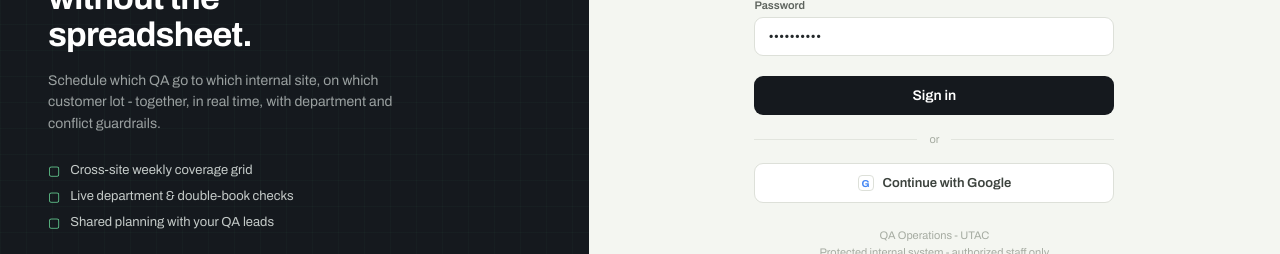
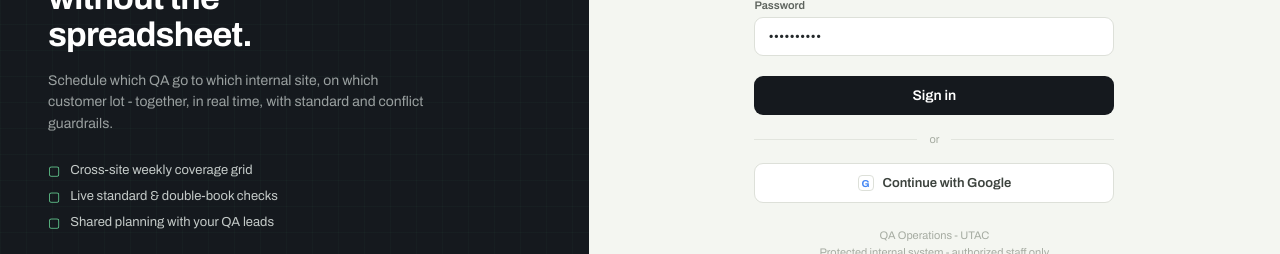
Before and after one commit to error-rer/Calendar-QA, a React (Vite) app: page / in a window 1280 px wide. Shown: the part 340-594 px from the top of the page. Built offline with nearby package versions, Linux system fonts and the light colour scheme; no server answers.

Commit message:
Update terminology: Replace Department with Standard and Type with Audit Type across UI

```diff
--- a/src/components/Admin.tsx
+++ b/src/components/Admin.tsx
@@ -115,7 +115,7 @@ function EngineersTable({ vm }: { vm: VM }) {
             onToggle={vm.toggleAdminFilterSite}
           />
           <AdminFilterDropdown
-            label="Department"
+            label="Standard"
             count={vm.adminFilterDept.length}
             selected={vm.adminFilterDept}
             items={vm.adminDeptOptions.map((d) => ({ value: d, label: d }))}
@@ -141,7 +141,7 @@ function EngineersTable({ vm }: { vm: VM }) {
       ))}
       {vm.adminEngineers.length === 0 && (
         <div style={css('padding:24px;text-align:center;font-size:12.5px;color:#8a9088;font-style:italic')}>
-          No auditors match the selected site/department filters.
+          No auditors match the selected site/standard filters.
         </div>
       )}
     </div>
@@ -210,7 +210,7 @@ function DepartmentEditor({ vm }: { vm: VM }) {
     <div style={css('background:#fff;border:1px solid #e2e5de;border-radius:12px;overflow:hidden')}>
       <div style={css('display:flex;align-items:center;justify-content:space-between;padding:13px 18px;border-bottom:1px solid #eef1ea')}>
         <div style={css('font-size:13px;font-weight:700')}>
-          Department <span style={css('color:#9aa097;font-weight:500')}>· {totalCount}</span>
+          Standard <span style={css('color:#9aa097;font-weight:500')}>· {totalCount}</span>
         </div>
       </div>
 
@@ -227,7 +227,7 @@ function DepartmentEditor({ vm }: { vm: VM }) {
                 <button onClick={() => vm.removeInternalDepartmentOption(v)} style={css('background:none;border:none;cursor:pointer;color:#9aa097;font-size:12px;padding:2px;line-height:1')}>✕</button>
               </div>
             ))}
-            {vm.internalDepartmentOptions.length === 0 && <span style={css('font-size:12px;color:#a6aca2;font-style:italic')}>No internal audit departments yet.</span>}
+            {vm.internalDepartmentOptions.length === 0 && <span style={css('font-size:12px;color:#a6aca2;font-style:italic')}>No internal audit standards yet.</span>}
           </div>
           <div style={css('display:flex;gap:8px')}>
             <input
@@ -255,7 +255,7 @@ function DepartmentEditor({ vm }: { vm: VM }) {
                 <button onClick={() => vm.removeCustomerDepartmentOption(v)} style={css('background:none;border:none;cursor:pointer;color:#9aa097;font-size:12px;padding:2px;line-height:1')}>✕</button>
               </div>
             ))}
-            {vm.customerDepartmentOptions.length === 0 && <span style={css('font-size:12px;color:#a6aca2;font-style:italic')}>No customer departments yet.</span>}
+            {vm.customerDepartmentOptions.length === 0 && <span style={css('font-size:12px;color:#a6aca2;font-style:italic')}>No customer standards yet.</span>}
           </div>
           <div style={css('display:flex;gap:8px')}>
             <input
--- a/src/components/AppointmentFormFields.tsx
+++ b/src/components/AppointmentFormFields.tsx
@@ -987,9 +987,9 @@ export function AppointmentFormFields({
         <div style={css('padding:14px;border:1px solid #e8ebe4;border-radius:10px;background:#fafbf9')}>
           <div style={css("font-family:'IBM Plex Mono',monospace;font-size:9.5px;font-weight:600;color:#6a706a;letter-spacing:.5px;margin-bottom:12px")}>CUSTOMER</div>
           <div style={css('display:grid;grid-template-columns:1fr 1fr;gap:14px')}>
-            {/* 1. DEPARTMENT */}
+            {/* 1. STANDARD */}
             <div style={fld}>
-              <label htmlFor={id('department1')} style={lbl}>DEPARTMENT</label>
+              <label htmlFor={id('department1')} style={lbl}>STANDARD</label>
               <select
                 id={id('department1')}
                 value={v.department1}
@@ -1002,7 +1002,7 @@ export function AppointmentFormFields({
                 }}
                 style={sel}
               >
-                <option value="">Select department...</option>
+                <option value="">Select standard...</option>
                 {customerDepartmentOptions.map((d) => <option key={d} value={d}>{d}</option>)}
               </select>
             </div>
@@ -1103,9 +1103,9 @@ export function AppointmentFormFields({
         <div style={css('padding:14px;border:1px solid #e8ebe4;border-radius:10px;background:#fafbf9')}>
           <div style={css("font-family:'IBM Plex Mono',monospace;font-size:9.5px;font-weight:600;color:#6a706a;letter-spacing:.5px;margin-bottom:12px")}>INTERNAL AUDIT</div>
           <div style={css('display:grid;grid-template-columns:1fr 1fr;gap:14px')}>
-            {/* 1. DEPARTMENT */}
+            {/* 1. STANDARD */}
             <div style={fld}>
-              <label htmlFor={id('department2')} style={lbl}>DEPARTMENT</label>
+              <label htmlFor={id('department2')} style={lbl}>STANDARD</label>
               <select
                 id={id('department2')}
                 value={v.department2}
@@ -1117,7 +1117,7 @@ export function AppointmentFormFields({
                 }}
                 style={sel}
               >
-                <option value="">Select department...</option>
+                <option value="">Select standard...</option>
                 {internalDepartmentOptions.map((d) => <option key={d} value={d}>{d}</option>)}
               </select>
             </div>
--- a/src/components/DetailPanel.tsx
+++ b/src/components/DetailPanel.tsx
@@ -39,7 +39,7 @@ export function DetailPanel({ vm: _vm }: { vm: VM }) {
                 ) : null}
                 {detail.department1 ? (
                   <div style={css('font-size:11.5px;color:#5c625c')}>
-                    Department: <span style={css('color:#3c423d')}>{detail.department1}</span>
+                    Standard: <span style={css('color:#3c423d')}>{detail.department1}</span>
                   </div>
                 ) : null}
               </>
@@ -57,7 +57,7 @@ export function DetailPanel({ vm: _vm }: { vm: VM }) {
                 ) : null}
                 {detail.department2 ? (
                   <div style={css('font-size:11.5px;color:#5c625c')}>
-                    Department: <span style={css('color:#3c423d')}>{detail.department2}</span>
+                    Standard: <span style={css('color:#3c423d')}>{detail.department2}</span>
                   </div>
                 ) : null}
               </>
--- a/src/components/EngineerModal.tsx
+++ b/src/components/EngineerModal.tsx
@@ -12,7 +12,7 @@ export function EngineerModal({ vm }: { vm: VM }) {
         <div style={css('padding:16px 20px;border-bottom:1px solid #eef1ea;display:flex;align-items:center;justify-content:space-between')}>
           <div>
             <div style={css('font-size:15px;font-weight:700;letter-spacing:-.2px')}>{vm.engEditingId ? 'Edit Auditor' : 'New Auditor'}</div>
-            <div style={css('font-size:11.5px;color:#8a9088;margin-top:1px')}>{vm.engEditingId ? 'Edit auditor roster details and department assignments.' : 'Adds an auditor to the roster and schedule.'}</div>
+            <div style={css('font-size:11.5px;color:#8a9088;margin-top:1px')}>{vm.engEditingId ? 'Edit auditor roster details and standard assignments.' : 'Adds an auditor to the roster and schedule.'}</div>
           </div>
           <HButton onClick={vm.closeEngForm} style={css('width:28px;height:28px;border:1px solid #e2e5de;background:#fff;border-radius:7px;cursor:pointer;color:#6a706a;font-size:14px')} hover={{ background: '#f1f3ee' }}>✕</HButton>
         </div>
@@ -33,7 +33,7 @@ export function EngineerModal({ vm }: { vm: VM }) {
           </div>
 
           <div>
-            <label style={css('font-size:11px;font-weight:600;color:#5c625c;display:block;margin-bottom:8px')}>Department</label>
+            <label style={css('font-size:11px;font-weight:600;color:#5c625c;display:block;margin-bottom:8px')}>Standard</label>
             <div style={css('display:flex;flex-direction:column;gap:12px')}>
               <div>
                 <div style={css("font-family:'IBM Plex Mono',monospace;font-size:9px;font-weight:600;color:#9aa097;letter-spacing:.5px;margin-bottom:5px")}>INTERNAL AUDIT</div>
--- a/src/components/Login.tsx
+++ b/src/components/Login.tsx
@@ -28,11 +28,11 @@ export function Login({ vm }: { vm: VM }) {
                 Plan site coverage<br />without the spreadsheet.
               </div>
               <div style={css('font-size:14px;line-height:1.55;color:#9aa0a0')}>
-                Schedule which QA go to which internal site, on which customer lot - together, in real time, with department and conflict guardrails.
+                Schedule which QA go to which internal site, on which customer lot - together, in real time, with standard and conflict guardrails.
               </div>
               <div style={css('display:flex;flex-direction:column;gap:11px;margin-top:28px')}>
                 <div style={css('display:flex;align-items:center;gap:10px;font-size:13px;color:#c4cac8')}><span style={css('color:#6fe3a0')}>▢</span>Cross-site weekly coverage grid</div>
-                <div style={css('display:flex;align-items:center;gap:10px;font-size:13px;color:#c4cac8')}><span style={css('color:#6fe3a0')}>▢</span>Live department &amp; double-book checks</div>
+                <div style={css('display:flex;align-items:center;gap:10px;font-size:13px;color:#c4cac8')}><span style={css('color:#6fe3a0')}>▢</span>Live standard &amp; double-book checks</div>
                 <div style={css('display:flex;align-items:center;gap:10px;font-size:13px;color:#c4cac8')}><span style={css('color:#6fe3a0')}>▢</span>Shared planning with your QA leads</div>
               </div>
             </div>
--- a/src/components/Schedule.tsx
+++ b/src/components/Schedule.tsx
@@ -224,13 +224,13 @@ function ApptCard({ chip }: { chip: any }) {
                 {chip.endCustomer && <div>End customer: <span style={css('color:#3c423d')}>{chip.endCustomer}</span></div>}
                 {chip.apptPurpose && <div>Purpose: <span style={css('color:#3c423d')}>{chip.apptPurpose}</span></div>}
                 {chip.auditor && <div>Auditor: <span style={css('color:#3c423d')}>{chip.auditor}</span></div>}
-                {chip.department && <div>Department: <span style={css('color:#3c423d')}>{chip.department}</span></div>}
+                {chip.department && <div>Standard: <span style={css('color:#3c423d')}>{chip.department}</span></div>}
               </>
             ) : (
               <>
                 {chip.area && <div>Area: <span style={css('color:#15191e;font-weight:600')}>{chip.area}</span></div>}
                 {chip.auditor && <div>Auditor: <span style={css('color:#3c423d')}>{chip.auditor}</span></div>}
-                {chip.department && <div>Department: <span style={css('color:#3c423d')}>{chip.department}</span></div>}
+                {chip.department && <div>Standard: <span style={css('color:#3c423d')}>{chip.department}</span></div>}
               </>
             )}
           </div>
@@ -395,9 +395,9 @@ function Sidebar({ vm }: { vm: VM }) {
           )}
         </div>
         <div style={css('display:flex;flex-direction:column;gap:6px')}>
-          <MultiSelect label="Type" items={vm.apptTypeOptions} selected={vm.filterApptType} onToggle={vm.toggleFilterApptType} />
+          <MultiSelect label="Audit Type" items={vm.apptTypeOptions} selected={vm.filterApptType} onToggle={vm.toggleFilterApptType} />
           <MultiSelect label="Auditor" items={vm.employeeOptions.filter((o) => o.value).map((o) => ({ value: o.value, label: o.label }))} selected={vm.filterEmp} onToggle={vm.toggleFilterEmp} />
-          <MultiSelect label="Department" items={[...vm.customerTopicOptions, ...vm.internalTopicOptions].map((o) => ({ value: o, label: o }))} selected={vm.filterAuditTopic} onToggle={vm.toggleFilterAuditTopic} />
+          <MultiSelect label="Standard" items={[...vm.customerTopicOptions, ...vm.internalTopicOptions].map((o) => ({ value: o, label: o }))} selected={vm.filterAuditTopic} onToggle={vm.toggleFilterAuditTopic} />
           <MultiSelect label="Site" items={vm.siteOptions.filter((o) => o.value).map((o) => ({ value: o.value, label: o.label }))} selected={vm.filterSite} onToggle={vm.toggleFilterSite} />
           <MultiSelect label="Customer" items={vm.companyNames.map((o) => ({ value: o, label: o }))} selected={vm.filterCompany} onToggle={vm.toggleFilterCompany} />
           <MultiSelect label="Purpose" items={vm.auditTypes.map((o) => ({ value: o, label: o }))} selected={vm.filterAuditType} onToggle={vm.toggleFilterAuditType} />
@@ -641,13 +641,13 @@ function SearchRowItem({ dateLabel, chip, isLast }: { dateLabel: string; chip: a
                 {chip.endCustomer && <div>End customer: <span style={css('color:#3c423d')}>{chip.endCustomer}</span></div>}
                 {chip.apptPurpose && <div>Purpose: <span style={css('color:#3c423d')}>{chip.apptPurpose}</span></div>}
                 {chip.auditor && <div>Auditor: <span style={css('color:#3c423d')}>{chip.auditor}</span></div>}
-                {chip.department && <div>Department: <span style={css('color:#3c423d')}>{chip.department}</span></div>}
+                {chip.department && <div>Standard: <span style={css('color:#3c423d')}>{chip.department}</span></div>}
               </>
             ) : (
               <>
                 {chip.area && <div>Area: <span style={css('color:#15191e;font-weight:600')}>{chip.area}</span></div>}
                 {chip.auditor && <div>Auditor: <span style={css('color:#3c423d')}>{chip.auditor}</span></div>}
-                {chip.department && <div>Department: <span style={css('color:#3c423d')}>{chip.department}</span></div>}
+                {chip.department && <div>Standard: <span style={css('color:#3c423d')}>{chip.department}</span></div>}
               </>
             )}
           </div>
--- a/src/useScheduler.ts
+++ b/src/useScheduler.ts
@@ -2221,16 +2221,16 @@ export function useScheduler() {
     };
 
     // 1. Classification Types
-    addSuggestion('CS', 'Type');
-    addSuggestion('IA', 'Type');
+    addSuggestion('CS', 'Audit Type');
+    addSuggestion('IA', 'Audit Type');
 
     // 2. Filter Criteria options
     computedAuditorOptions.forEach((name) => addSuggestion(name, 'Auditor'));
     computedCustomerOptions.forEach((c) => addSuggestion(c, 'Customer'));
     computedPurposeOptions.forEach((p) => addSuggestion(p, 'Purpose'));
     S.siteCodeOptions.forEach((s) => addSuggestion(s, 'Site'));
-    S.customerDepartmentOptions.forEach((d) => addSuggestion(d, 'Department'));
-    S.internalDepartmentOptions.forEach((d) => addSuggestion(d, 'Department'));
+    S.customerDepartmentOptions.forEach((d) => addSuggestion(d, 'Standard'));
+    S.internalDepartmentOptions.forEach((d) => addSuggestion(d, 'Standard'));
 
     // 3. Appointment Card attributes
     for (const a of activeAssignments) {
@@ -2249,8 +2249,8 @@ export function useScheduler() {
       if (a.purpose) addSuggestion(a.purpose, 'Purpose');
       if (o.purpose) addSuggestion(o.purpose, 'Purpose');
 
-      if (a.department1) addSuggestion(a.department1, 'Department');
-      if (a.department2) addSuggestion(a.department2, 'Department');
+      if (a.department1) addSuggestion(a.department1, 'Standard');
+      if (a.department2) addSuggestion(a.department2, 'Standard');
 
       if (e && e.name) addSuggestion(e.name, 'Auditor');
       if (a.auditor1) a.auditor1.split(',').forEach((s) => addSuggestion(s, 'Auditor'));
```
